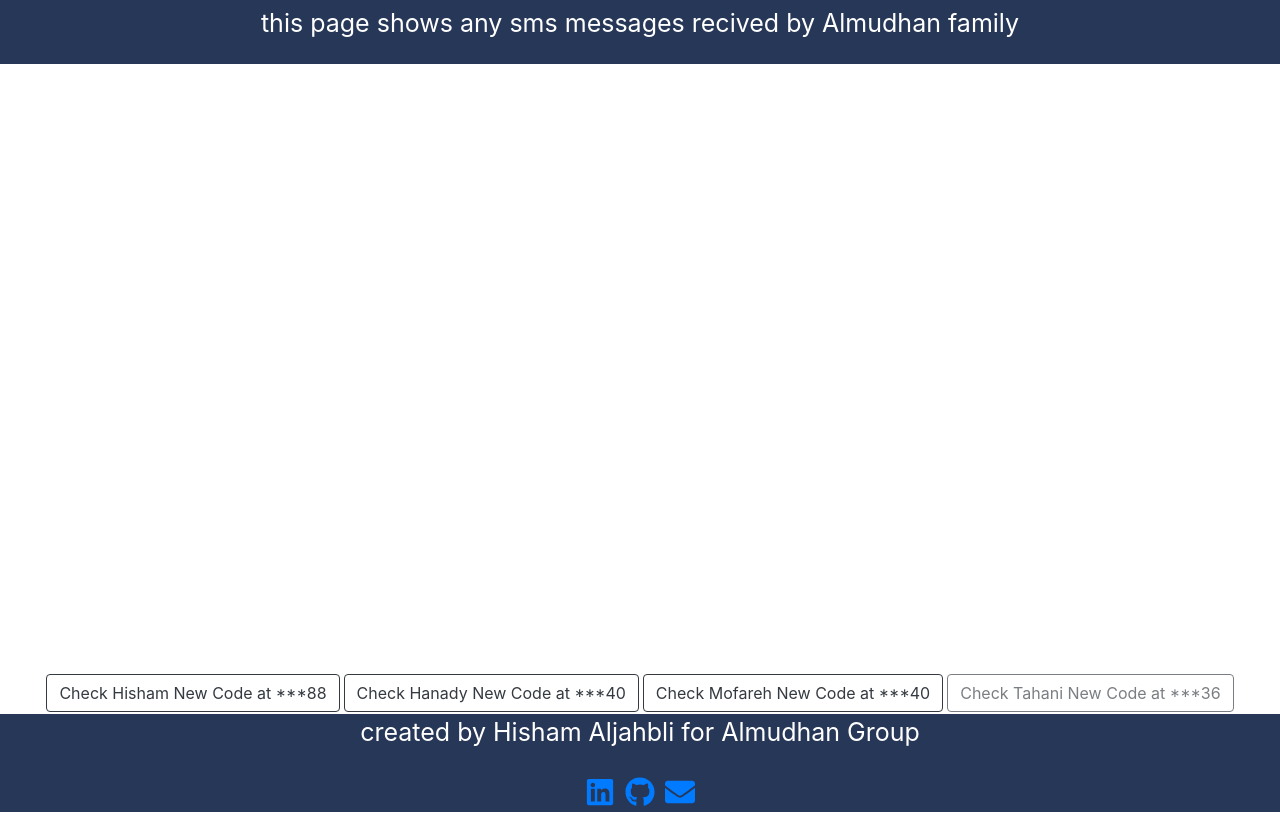
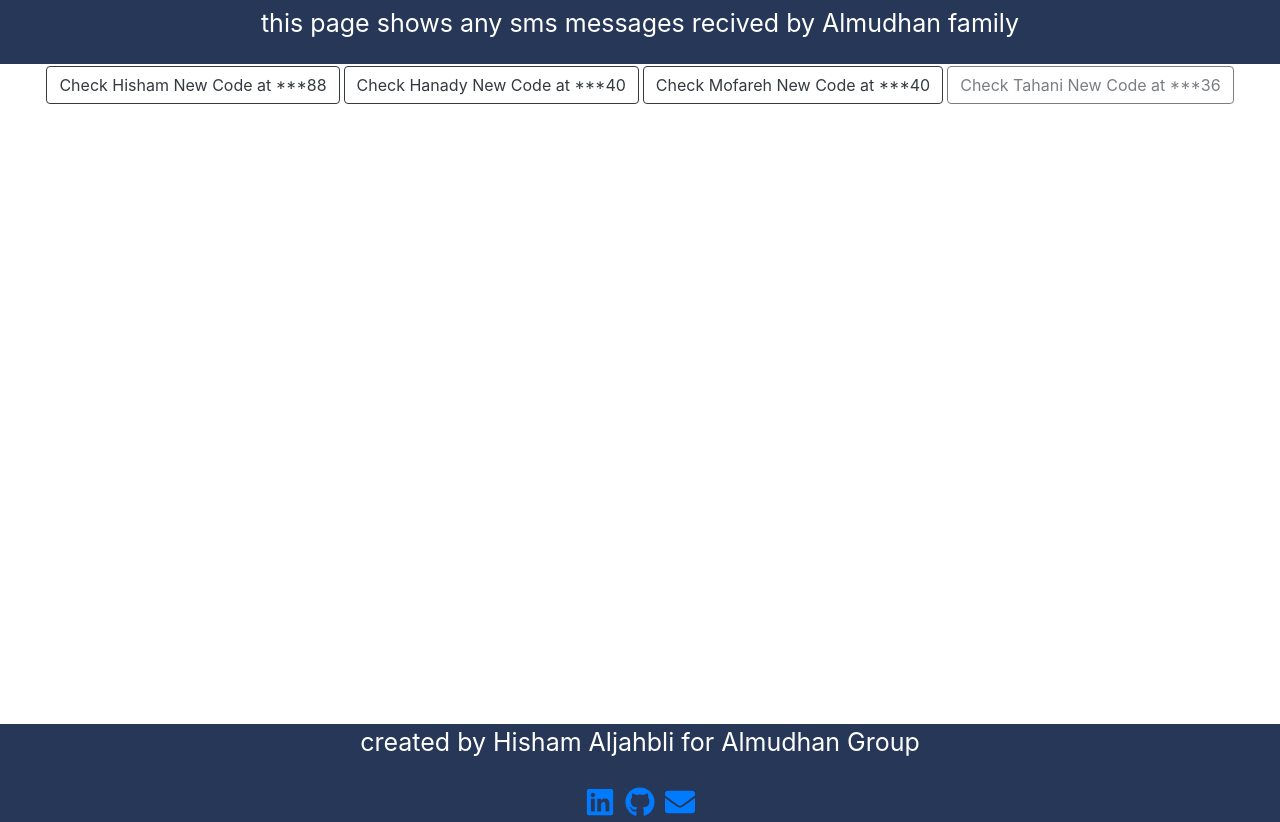
Before and after one commit to hamjahb/sms-to-web-react-app-2025-update, a React (Create React App) app: page / in a window 1280 px wide. Built offline with nearby package versions, Linux system fonts and the light colour scheme.

Commit message:
move buttons to top

```diff
--- a/src/App.css
+++ b/src/App.css
@@ -10,9 +10,10 @@
 }
 
 .App-body {
-  min-height: 76vh;
+  min-height: 82.5vh;
   text-align: center;
 }
+
 
 .App-footer {
   background-color: #273758;
--- a/src/App.js
+++ b/src/App.js
@@ -109,12 +109,12 @@ class App extends Component {
         </header>
 
         <body className="App-body">
-          <AllMessageContainer id='messageContainer' smsList = {this.state.smsList}/>
-        </body>
           <Button variant="outline-dark" onClick = {(e) => this.onButtonClick(e)} >Check Hisham New Code at ***88</Button>
           <Button variant="outline-dark" onClick = {(e) => this.onHanadyButtonClick(e)} >Check Hanady New Code at ***40 </Button>
           <Button variant="outline-dark" onClick = {(e) => this.onMofarehButtonClick(e)} >Check Mofareh New Code at ***40</Button>
           <Button disabled variant="outline-dark" onClick = {(e) => this.onTahaniButtonClick(e)} >Check Tahani New Code at ***36</Button>
+          <AllMessageContainer smsList = {this.state.smsList}/>
+        </body>
 
 
         <footer className="App-footer">
```
